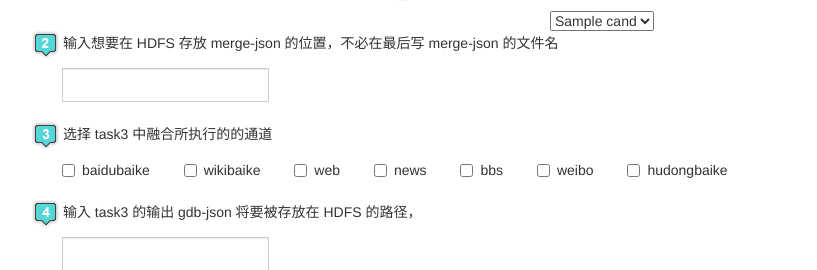
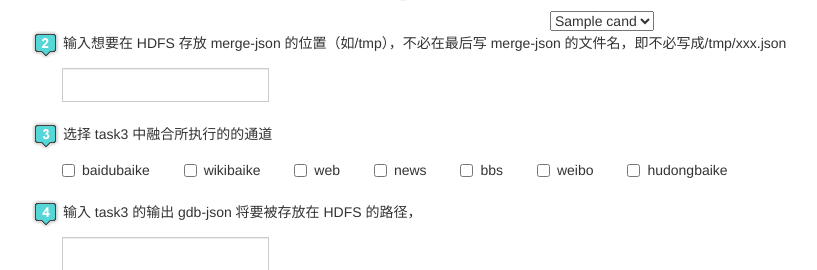
Before and after one commit to laike9m/EasyMerge, a Flask app: template templates/index.html in a window 1280 px wide. Shown: the part 446-716 px from the top of the page, without its empty margins (38-855 px from the left). Run offline with Flask 2, Linux system fonts and the light colour scheme; the template is opened without the code that fills it: most values are stand-ins (such as "Sample title", 1, 10 or a date in 2020); parts of the project's set-up code (start-up, migrations or seed data) failed here and were passed over; some libraries are stand-ins or nearby versions.

Commit message:
fix some bugs

```diff
--- a/app/main.py
+++ b/app/main.py
@@ -93,6 +93,8 @@ def read_or_write_config(filepath):
     if request.method == 'POST':
         configs = {t[0]: t[1] for t in request.form.items()}
         configs["channel"] = request.form.getlist("channel")
+        if "merge-json-local" not in configs:
+            configs["merge-json-local"] = ''
 
         update_config('merge.xml', configs)
         update_config(configs['core-site'], configs)
@@ -125,6 +127,7 @@ def init_mr_task():
         if mr_task_type == '3':
             kwargs = {'gdb_json': form_data['gdb-json']}
 
+    print(kwargs)
     new_celery_task_id = str(arrow.utcnow().timestamp)
     connection = pika.BlockingConnection(pika.ConnectionParameters('localhost'))
     channel = connection.channel()
--- a/app/utils.py
+++ b/app/utils.py
@@ -128,7 +128,8 @@ def update_and_fetch_mrtask_script(configs):
          open(join(ada_merge_dir, 'celery-mr-task3.sh'), 'w') as t3:
             # merge-json could be '', if so, don't update task1 script
             if configs["merge-json-hdfs"]:
-                merge_json = configs["merge-json-hdfs"]
+                merge_json = join(configs["merge-json-hdfs"],
+                                  configs['merge-json-local'])
                 task1_command = task1_command.split()[:-1]
                 task1_command.append(merge_json)
                 task1_command = ' '.join(task1_command)
--- a/templates/index.html
+++ b/templates/index.html
@@ -85,7 +85,7 @@
               <img src="{{ url_for('static', filename='images/teal01.png') }}">
               {{MERGE_JSON_DIR}} 目录下有这些文件(夹), 选择一个作为task1的输入, 即merge-json
             </p>
-            <select form="config_input" size="{{ merge_json_candidates|length }}" name="merge-json-local">
+            <select size="{{ merge_json_candidates|length }}" name="merge-json-local">
               {% for cand in merge_json_candidates %}
               <option value={{cand}}>{{cand}}</option>
               {% endfor %}
@@ -94,7 +94,7 @@
 
           <p>
             <img src="{{ url_for('static', filename='images/teal02.png') }}">
-            输入想要在 HDFS 存放 merge-json 的位置，不必在最后写 merge-json 的文件名
+            输入想要在 HDFS 存放 merge-json 的位置（如/tmp），不必在最后写 merge-json 的文件名，即不必写成/tmp/xxx.json
           </p>
           <div class="input-group" style="margin-left: 30px">
             <input name="merge-json-hdfs" type="text" class="form-control" placeholder="">
```
